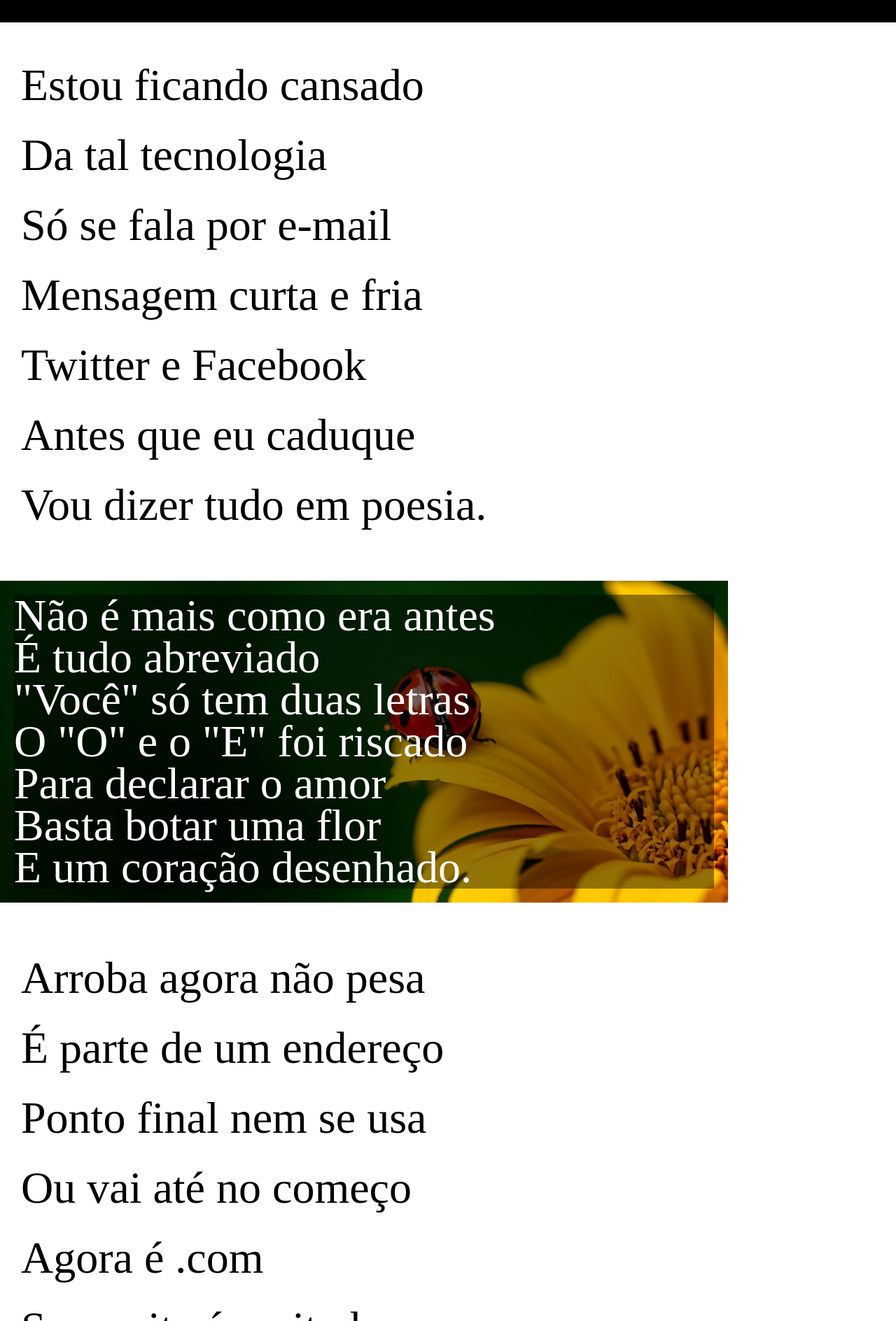
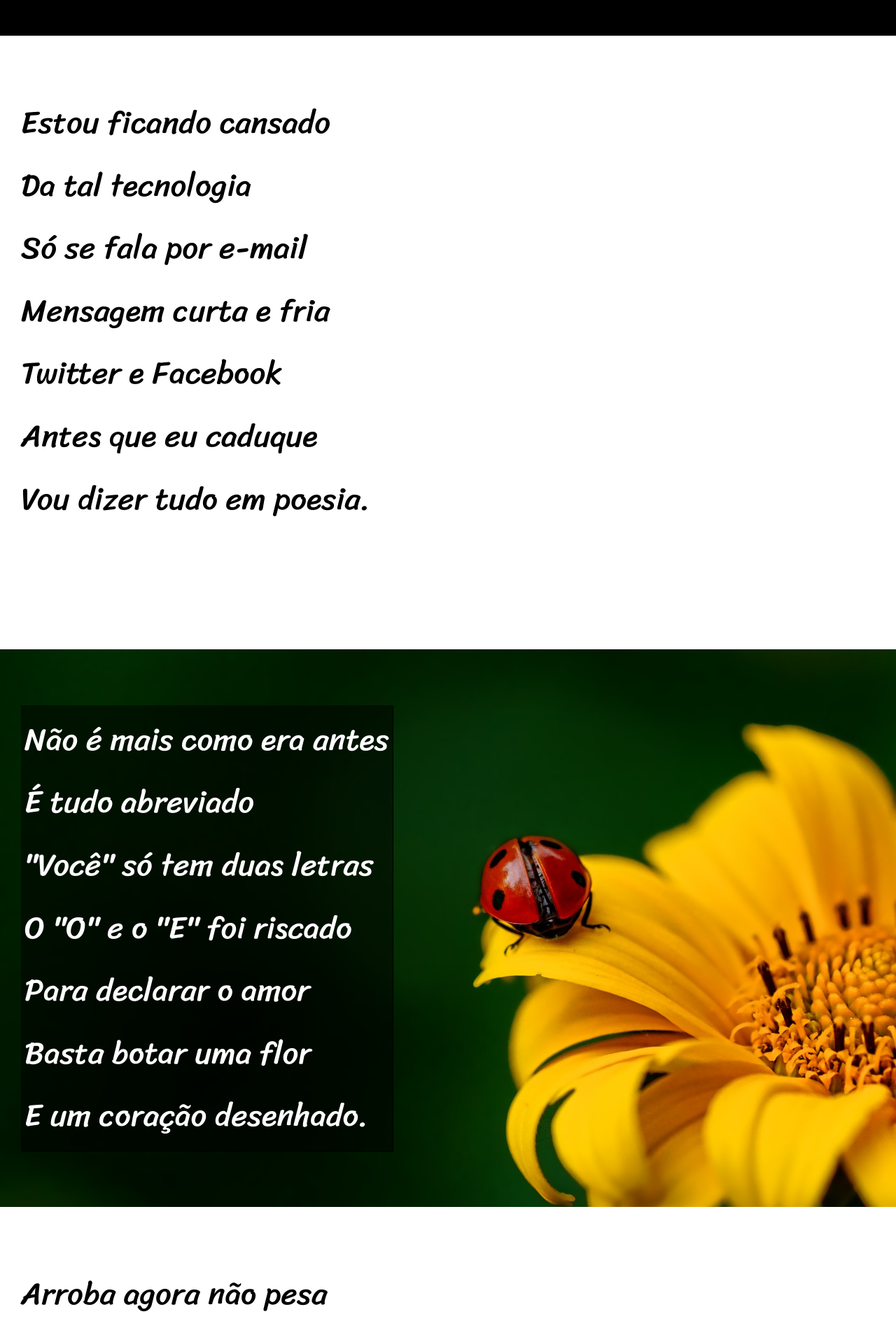
Before and after one commit to eoMathias/html-css, a plain HTML site: page desafios/desafio12/index.html in a window 1280 px wide. Shown: the part 209-2097 px from the top of the page at 70% size. Drawn offline with Linux system fonts and the light colour scheme; a web font is replaced by a local one.

Commit message:
adjustments on projeto cordel

```diff
--- a/desafios/desafio12/index.html
+++ b/desafios/desafio12/index.html
@@ -11,7 +11,7 @@
         <h1>Cordel Moderno</h1>
             <p>Por <a href="https://www.recantodasletras.com.br/autor.php?id=9806" target="_blank" rel="external">Milton Duarte</a></p>
     </header>
-        <article id="cordel">
+            <section class="normal">
                 <p>
                     Estou ficando cansado <br>
                     Da tal tecnologia <br>
@@ -19,20 +19,24 @@
                     Mensagem curta e fria <br>
                     Twitter e Facebook <br>
                     Antes que eu caduque <br>
-                Vou dizer tudo em poesia.</p>
-                <br>
-            <div id="img1">
-                <p class="destaque">
+                    Vou dizer tudo em poesia.<br>
+            </section>
+            </p>
+
+
+                <section class="imagem" id="img1">
+                    <p>
                             Não é mais como era antes <br>
                             É tudo abreviado <br>
                             "Você" só tem duas letras <br>
                             O "O" e o "E" foi riscado <br>
                             Para declarar o amor <br>
                             Basta botar uma flor <br>
-                        E um coração desenhado.
+                            E um coração desenhado.<br>
                     </p>
-            </div>
-                <br>
+                </section>
+
+            <section class="normal">
                 <p>
                     Arroba agora não pesa <br>
                     É parte de um endereço <br>
@@ -40,9 +44,9 @@
                     Ou vai até no começo <br>
                     Agora é .com <br>
                     Se o saite é muito bom <br>
-                Ele vale um alto preço.
+                    Ele vale um alto preço.<br>
                 </p>
-                <br>
+
                 <p>
                     Pra piorar a liguagem <br>
                     O emoticom é um risco <br>
@@ -50,11 +54,13 @@
                     Ponto e vírgula e um asterisco <br>
                     Um beijo significa <br>
                     Pra entender como fica <br>
-                Decifre esse rabisco.
+                    Decifre esse rabisco.<br>
                 </p>
-                <br>
-            <div id="img2">
-                <p class="destaque">
+            </section>
+
+
+                <section class="imagem" id="img2">
+                    <p>
                         Tenho saudade das cartas <br>
                         Escritas com a própria mão <br>
                         Mandava no mês de Junho <br>
@@ -63,8 +69,9 @@
                         Era texto de verdade <br>
                         Nas linhas do coração. <br>
                     </p>
-            </div>
-            <br>
+                </section>
+
+            <section class="normal">
                 <p>
                     Agora, escrevo e envio <br>
                     Chegando na mesma hora <br>
@@ -72,9 +79,9 @@
                     A pessoa foi embora <br>
                     Abriu outro aplicativo <br>
                     O mundo ficou cativo <br>
-                Da tecnologia do agora.
+                    Da tecnologia do agora.<br>
                 </p>
-                <br>
+
                 <p>
                     Felizmente, pra orar <br>
                     Não precisa de internet <br>
@@ -82,9 +89,9 @@
                     Se quiser, faça esse teste <br>
                     Dois pontos são dois joelhos <br>
                     Seus lábios são aparelhos <br>
-                Deixe que Deus interprete.
+                    Deixe que Deus interprete.<br>
                 </p>
-        </article>
+            </section>
         <footer><p>Site criado por <a href="#">Gustavo Guanabara</a> para o <a href="#">CursoemVideo</a></p></footer>
 </body>
 </html>
--- a/desafios/desafio12/style.css
+++ b/desafios/desafio12/style.css
@@ -1,65 +1,80 @@
-@import url('https://fonts.googleapis.com/css2?family=Sour+Gummy:ital,wght@0,100..900;1,100..900&display=swap');
+@import url('https://fonts.googleapis.com/css2?family=Passion+One:wght@400;700;900&display=swap');
+
+@import url('https://fonts.googleapis.com/css2?family=Sriracha&display=swap');
 
 *{
     margin: 0px;
     padding: 0px;
+    font-size: 1em;
 }
 :root{
-    --fonte-padrao: Verdana, Tahoma, sans-serif;
-    --fonte-cursive: Sour Gummy;
+    --fonte1: Verdana, Geneva, Tahoma, sans-serif;
+    --fonte2: Passion One, cursive ;
+    --fonte3: Sriracha, cursive;
+}
+body{
+    min-height: 100vh;
+    background-color: darkgray;
+    font-family: var(--fonte1);
 }
 header{
-    font-family: var(--fonte-padrao);
     background-color: black;
     color: white;
-    padding: 50px;
     text-align: center;
 }
 header>h1{
-    font-size: 5rem;
-    padding-bottom: 20px;
+    padding-top: 50px;
+    font-variant: small-caps;
+    font-family: var(--fonte2);
+    font-size: 10vw;
 }
 header>p{
     font-family: var(--fonte-padrao);
-    font-size: 1.5rem;
-    font-weight: 900;
-
+   padding-bottom: 50px;
 }
 header p>a{
     color: white;
     text-decoration: none;
+    font-weight: bolder;
 }
 header p >a:hover{
     text-decoration: underline;
 }
-#cordel>p{
-    font-family: var(--fonte-cursive);
-    font-size: 2rem;
-    font-size: 5vw;
-    text-align: left;
-    margin: 40px 30px;
-    line-height: 100px;
+section{
+    padding-top: 10vh;
+    padding-bottom: 10vh;
+    line-height: 2em;
+    padding-left: 30px;
+    font-family: var(--fonte3);
+    font-size: 3.5vw;
 }
-#img1{
-    max-width: 1000px;
-    background-image: url('pacote-d012/imagens/background001.jpg');
-    background-position: center center;
+section.normal{
+    background-color: white;
+    color: black;
+}
+section > p{
+    padding-bottom: 2em;
+}
+section.imagem{
+    background-color: rgb(51, 51, 51);
+    color: white;
+    box-shadow: 6px 13px 0px rgba(0, 0, 0, 473);
+    background-size: cover;
     background-attachment: fixed;
-    background-size: cover;
-    background-repeat: no-repeat;
-    padding: 20px;
-    margin-right: 40px;
-
 }
-#img2{
-    max-width: 1000px;
-    background-image: url('pacote-d012/imagens/background002.jpg');
-    background-position: center center;
-    background-attachment: fixed;
-    background-size: cover;
-    background-repeat: no-repeat;
-    padding: 20px;
-    margin-right: 40px;
+section.imagem >p{
+    display: inline-block;
+    padding: 5px;
+    background-color: rgba(0, 0, 0, 0.5);
+    box-shadow: 1px 1px 0px black;
+}
+section#img1{
+    background-image: url('source/imagens/background001.jpg');
+    background-position: right center;
+}
+section#img2{
+    background-image: url('source/imagens/background002.jpg');
+    background-position: right center;
 }
 .destaque{
     background-color: rgba(0, 0, 0, 0.426);
@@ -73,20 +88,21 @@ header p >a:hover{
     max-width: 1000px;
 }
 footer{
-    color: white;
     background-color: black;
     text-align: center;
+    color: white;
+    padding: 10px;
 }
-footer p{
-    font-size: 1rem;
-    font-family: var(--fonte-padrao);
+
+footer a{
+    color: white;
     text-decoration: none;
-    color: white;
-}
-footer a{
-    text-decoration: none;
-    color: white;
+    font-weight: bolder ;
 }
 footer a:hover{
     text-decoration: underline;
 }
+
+@media screen {
+
+}
```
Also changed, not shown: exercicios/ex021/teste.html (added, +43 -0 lines), desafios/desafio12/source/cordel-moderno.txt (renamed from desafios/desafio12/pacote-d012/cordel-moderno.txt), desafios/desafio12/source/imagens/background001.jpg (renamed from desafios/desafio12/pacote-d012/imagens/background001.jpg), desafios/desafio12/source/imagens/background002.jpg (renamed from desafios/desafio12/pacote-d012/imagens/background002.jpg). Lines whose indentation alone changed are shown as unchanged.
